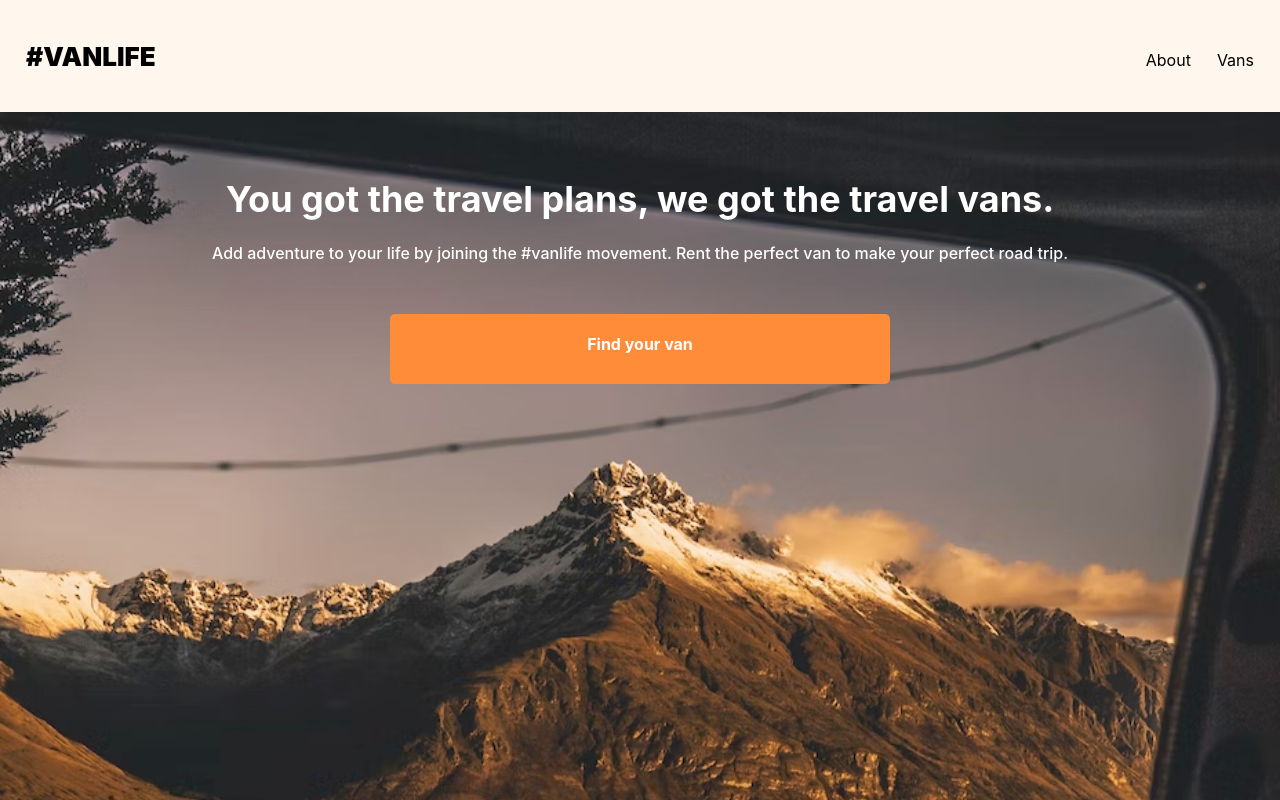
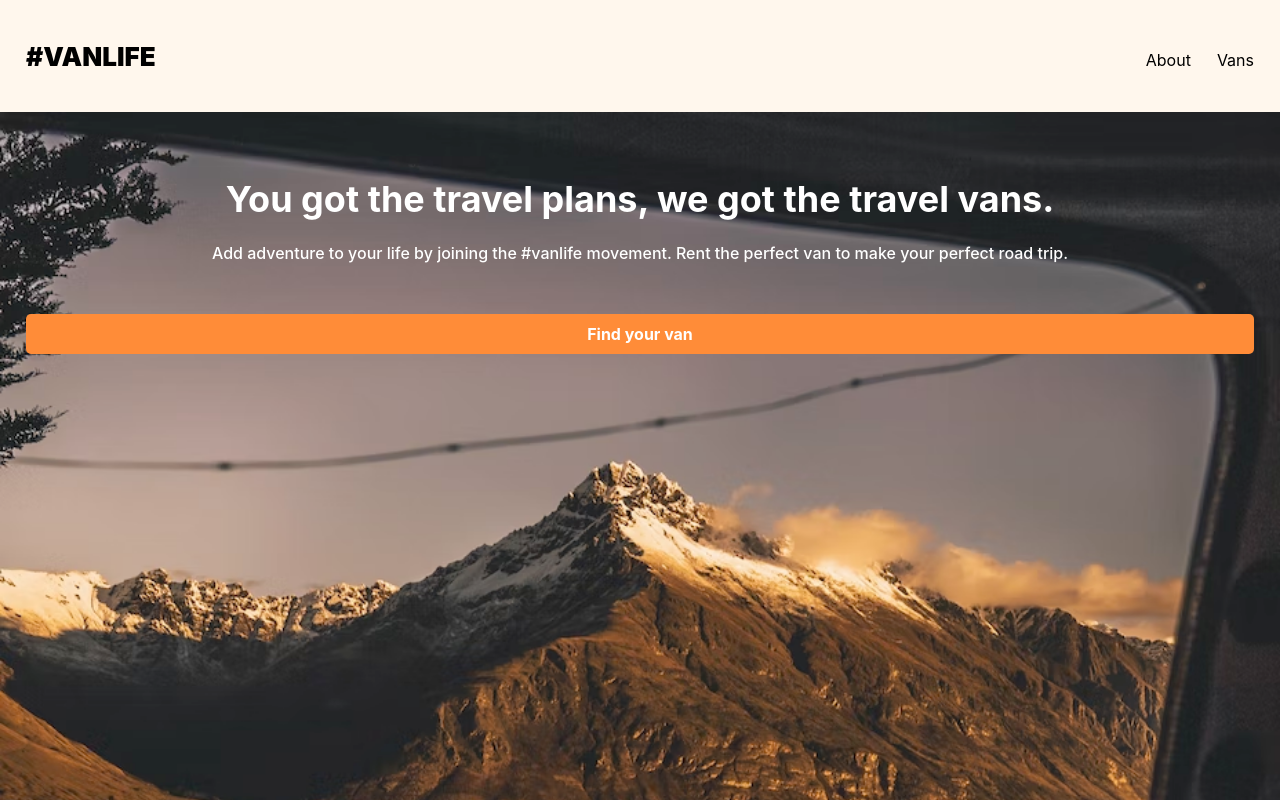
Before and after one commit to shivampandey777/vanslife, a React (Create React App) app: page / in a window 1280 px wide. Shown: the top 800 px of the page. Built offline with nearby package versions, Linux system fonts and the light colour scheme; what miragejs would draw is missing.

Commit message:
update in app.css

```diff
--- a/src/App.css
+++ b/src/App.css
@@ -76,6 +76,7 @@ header a:hover {
   text-align: center;
   min-height: 350px;
   background-repeat: no-repeat;
+  background-size: cover;
 
 }
 
@@ -95,17 +96,15 @@ header a:hover {
 .find-btn{
   text-decoration: none;
   text-align: center;
-  width: 500px;
-  height: 50px;
   background-color: #FF8C38;
   color: white;
   font-size: 16px;
   font-weight: 700;
   border-radius: 5px;
   border: none;
-  margin-left: auto;
-  margin-right: auto;
-  padding-top: 20px ;
+  padding: 10px 0px;
+  margin: 0px 26px;
+
 }
 .find-btn:hover {
   transform: translate(1px, 1px);
@@ -312,6 +311,7 @@ i[class*='van-type-'] {
 .van-detail h2 {
   font-size: 2rem;
   margin-bottom: 10px;
+  margin-top: 20px;
 }
 
 .van-detail > i {
```
